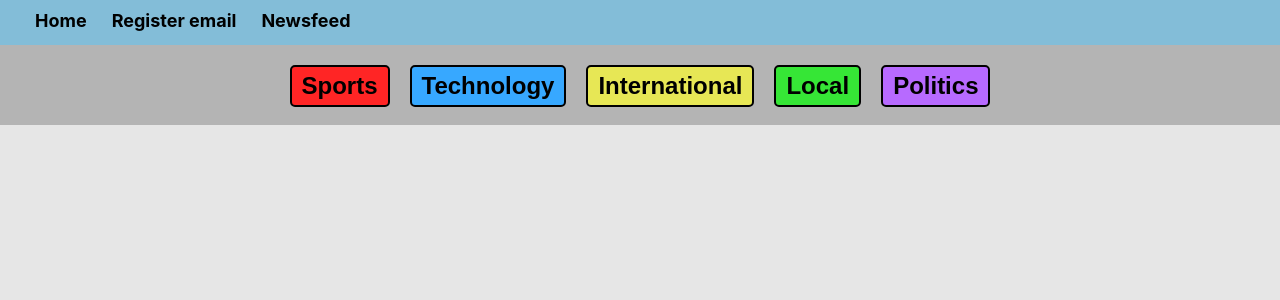
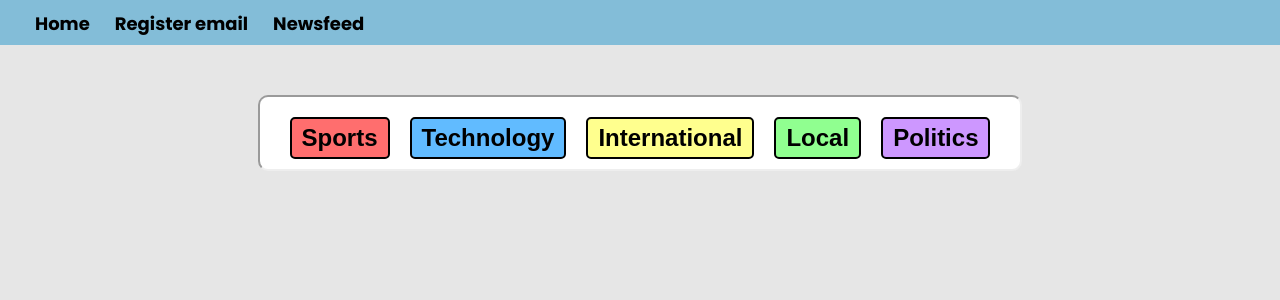
Before and after one commit to SebastianG9912/submission-task, a React (Create React App) app: page /newsfeed in a window 1280 px wide. Shown: the top 300 px of the page. Built offline with nearby package versions, Linux system fonts and the light colour scheme.

Commit message:
Changed styling to fonts and added a card-class

```diff
--- a/public/index.html
+++ b/public/index.html
@@ -9,6 +9,15 @@
       content="Web site created using create-react-app"
     />
     <link rel="apple-touch-icon" href="%PUBLIC_URL%/logo192.png" />
+
+    <!--Links for fonts-->
+    <link rel="preconnect" href="https://fonts.googleapis.com" />
+    <link rel="preconnect" href="https://fonts.gstatic.com" crossorigin />
+    <link
+      href="https://fonts.googleapis.com/css2?family=Poppins:wght@300;400;500;600;700&display=swap"
+      rel="stylesheet"
+    />
+
     <!--
       manifest.json provides metadata used when your web app is installed on a
       user's mobile device or desktop. See https://developers.google.com/web/fundamentals/web-app-manifest/
--- a/src/App.js
+++ b/src/App.js
@@ -7,7 +7,7 @@ function App() {
   return (
     <div>
       <Links />
-      <div style={{ margin: "10vh" }}>
+      <div class="card-inset">
         <h1 style={{ textAlign: "center" }}>Welcome!</h1>
         <div style={{ margin: "auto", maxWidth: "500px" }}>
           <p style={{ lineHeight: "1.5em" }}>
@@ -21,9 +21,10 @@ function App() {
 
         <div
           style={{
-            width: "fit-content",
+            width: "100%",
             display: "flex",
             margin: "auto",
+            justifyContent: "space-evenly",
           }}
         >
           <Link class="btn-secondary" to="/Register">
--- a/src/components/Form.jsx
+++ b/src/components/Form.jsx
@@ -4,7 +4,7 @@ const Form = () =>{
     const [email, setEmail] = useState("")
 
     return(
-    <div style={{display:"flex"}}>
+    <div class="card-inset">
         <form style={{margin:"auto"}}>
             <h3>Please enter your email below if you are interested in recieving more news</h3>
             <div id="emailZone" class="inputBtn" style={{margin:"auto"}}>
--- a/src/components/Topics.jsx
+++ b/src/components/Topics.jsx
@@ -17,11 +17,7 @@ const Topics = () =>{
 
     return(
     <div>
-        <div style={
-            {width:"100%",
-            minHeight:"80px",
-            backgroundColor:"rgb(180, 180, 180)"}
-        }>
+        <div class="card-inset">
             <form class="newsForm">
                 <button type="button" onClick={event =>{handleNews(event, "Sports")}} class="color-sports">Sports</button>
                 <button type="button" onClick={event =>{handleNews(event, "Technology")}} class="color-technology">Technology</button>
--- a/src/components/styles.css
+++ b/src/components/styles.css
@@ -4,12 +4,25 @@ html{
 
 body{
     background-color: rgb(230, 230, 230);
+    font-family: 'Poppins', sans-serif;
 }
 
 header {
     background-color: rgb(131, 189, 216);
     width: 100%;
     min-height: 45px;
+}
+
+.card-inset{
+    margin: auto;
+    margin-top: 50px;
+    background-color: white;
+    border-radius: 10px;
+    width: fit-content;
+    padding: 0 20px 10px 20px;
+    min-width: 300px;
+    border-style: inset;
+    border-width: 2px;
 }
 
 .links {
@@ -128,23 +141,23 @@ width: min-content;
 }
 
 .color-sports{
-    background-color: rgb(255, 37, 37)!important;
+    background-color: rgb(255, 110, 110)!important;
 }
 
 .color-technology{
-    background-color: rgb(55, 168, 255)!important;
+    background-color: rgb(97, 187, 255)!important;
 }
 
 .color-international{
-    background-color: rgb(231, 231, 85)!important;
+    background-color: rgb(255, 255, 142)!important;
 }
 
 .color-local{
-    background-color: rgb(54, 230, 54)!important;
+    background-color: rgb(144, 255, 144)!important;
 }
 
 .color-politics{
-    background-color: rgb(183, 106, 255)!important;
+    background-color: rgb(205, 151, 255)!important;
 }
 
 @media (max-width: 800px) {
```
